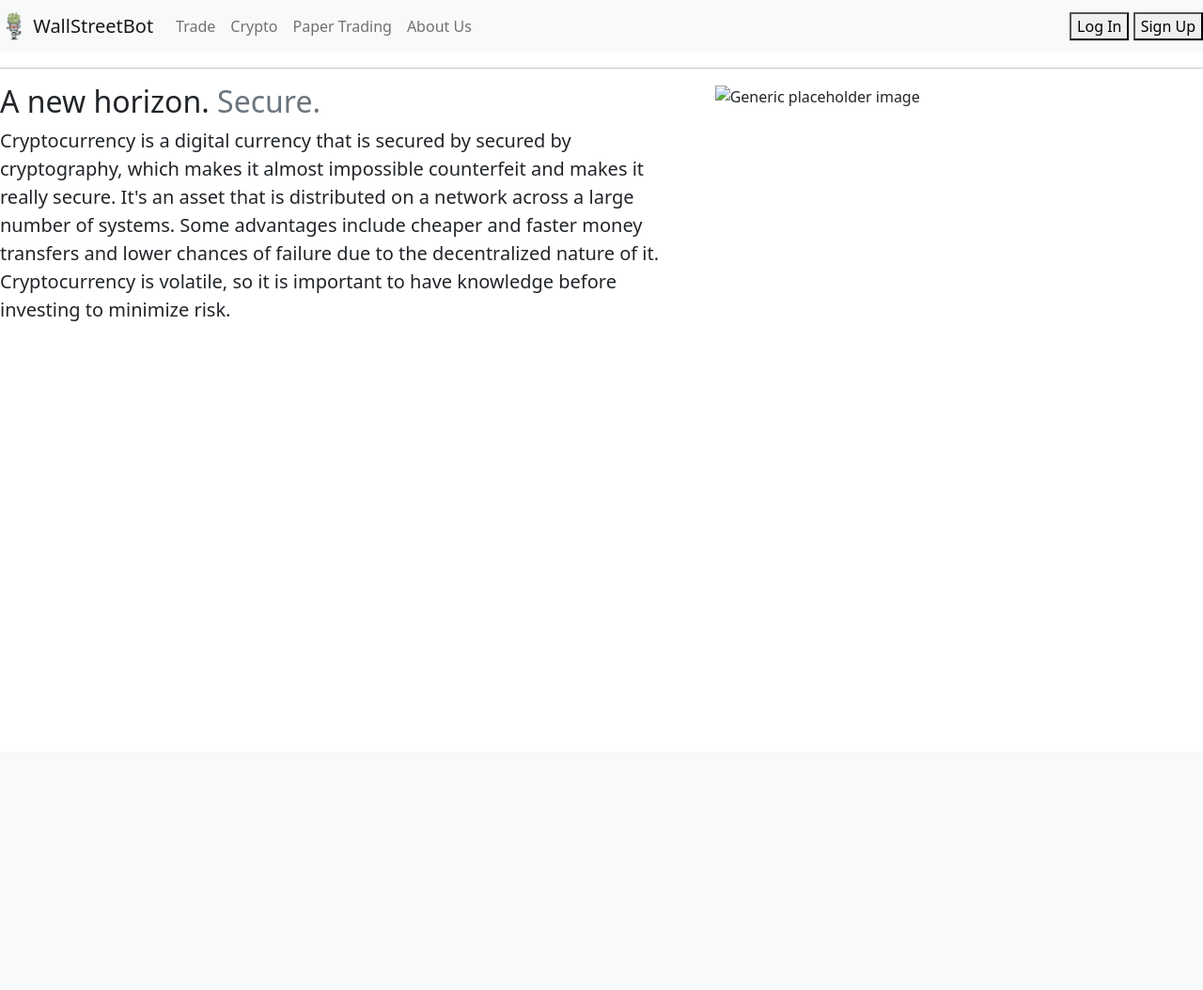
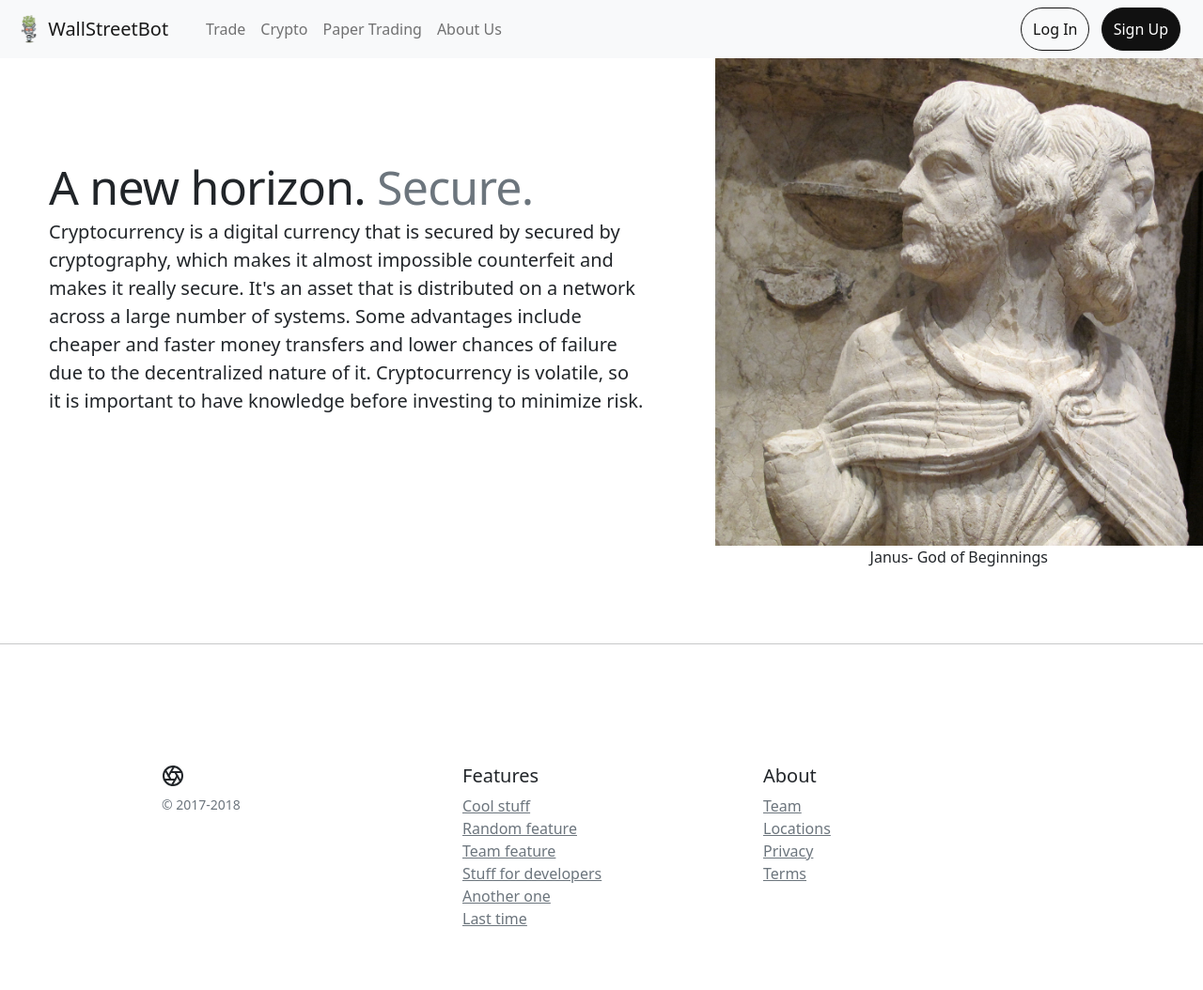
Before and after one commit to onemok/WallStreetBot-ShellHacks, a Flask app: template Frontend/templates/crypto.html in a window 1280 px wide. Shown: the whole page at 94% size. Before the commit the page ends 342 px from the top, so only its background shows below. Run offline with Flask 2, Linux system fonts and the light colour scheme; the template is opened without the code that fills it, so the values that code supplies are empty.

Commit message:
fixed janus page

```diff
--- a/Frontend/templates/crypto.html
+++ b/Frontend/templates/crypto.html
@@ -8,8 +8,10 @@
         <meta name="description" content="">
         <meta name="viewport" content="width=device-width, initial-scale=1">
         <link href="https://cdn.jsdelivr.net/npm/bootstrap@5.2.1/dist/css/bootstrap.min.css" rel="stylesheet" integrity="sha384-iYQeCzEYFbKjA/T2uDLTpkwGzCiq6soy8tYaI1GyVh/UjpbCx/TYkiZhlZB6+fzT" crossorigin="anonymous">
-        <link rel="stylesheet" href="./info.css">
+        <link rel="stylesheet" href="./style.css">
     </head>
+
+    <body style="background-color: white"/>
 
     <div>
         <nav class="navbar navbar-expand-lg navbar-light bg-light">
@@ -47,15 +49,47 @@
       </nav>
       </div>
 
-    <hr class="featurette-divider">
-
         <div class="row featurette">
-          <div class="col-md-7">
+          <div class="col-md-7 infotext">
             <h2 class="featurette-heading">A new horizon. <span class="text-muted">Secure.</span></h2>
             <p class="lead">Cryptocurrency is a digital currency that is secured by secured by cryptography, which makes it almost impossible counterfeit and makes it really secure. It's an asset that is distributed on a network across a large number of systems. Some advantages include cheaper and faster money transfers and lower chances of failure due to the decentralized nature of it. Cryptocurrency is volatile, so it is important to have knowledge before investing to minimize risk.</p>
           </div>
           <div class="col-md-5">
-            <img class="featurette-image img-fluid mx-auto" data-src="holder.js/500x500/auto" alt="Generic placeholder image">
+            <img src="../images/janus.jpg" class="featurette-image img-fluid mx-auto">
+            <center>Janus- God of Beginnings</center>
           </div>
         </div>
+
+        <hr class="featurette-divider">
+
+        <footer class="container py-5">
+          <div class="row">
+            <div class="col-12 col-md">
+              <svg xmlns="http://www.w3.org/2000/svg" width="24" height="24" viewBox="0 0 24 24" fill="none" stroke="currentColor" stroke-width="2" stroke-linecap="round" stroke-linejoin="round" class="d-block mb-2"><circle cx="12" cy="12" r="10"></circle><line x1="14.31" y1="8" x2="20.05" y2="17.94"></line><line x1="9.69" y1="8" x2="21.17" y2="8"></line><line x1="7.38" y1="12" x2="13.12" y2="2.06"></line><line x1="9.69" y1="16" x2="3.95" y2="6.06"></line><line x1="14.31" y1="16" x2="2.83" y2="16"></line><line x1="16.62" y1="12" x2="10.88" y2="21.94"></line></svg>
+              <small class="d-block mb-3 text-muted">&copy; 2017-2018</small>
+            </div>
+            <div class="col-6 col-md">
+              <h5>Features</h5>
+              <ul class="list-unstyled text-small">
+                <li><a class="text-muted" href="#">Cool stuff</a></li>
+                <li><a class="text-muted" href="#">Random feature</a></li>
+                <li><a class="text-muted" href="#">Team feature</a></li>
+                <li><a class="text-muted" href="#">Stuff for developers</a></li>
+                <li><a class="text-muted" href="#">Another one</a></li>
+                <li><a class="text-muted" href="#">Last time</a></li>
+              </ul>
+            </div>
+            <div class="col-6 col-md">
+              <h5>About</h5>
+              <ul class="list-unstyled text-small">
+                <li><a class="text-muted" href="#">Team</a></li>
+                <li><a class="text-muted" href="#">Locations</a></li>
+                <li><a class="text-muted" href="#">Privacy</a></li>
+                <li><a class="text-muted" href="#">Terms</a></li>
+              </ul>
+            </div>
+          </div>
+        </footer>
+
+
 </html>
```
